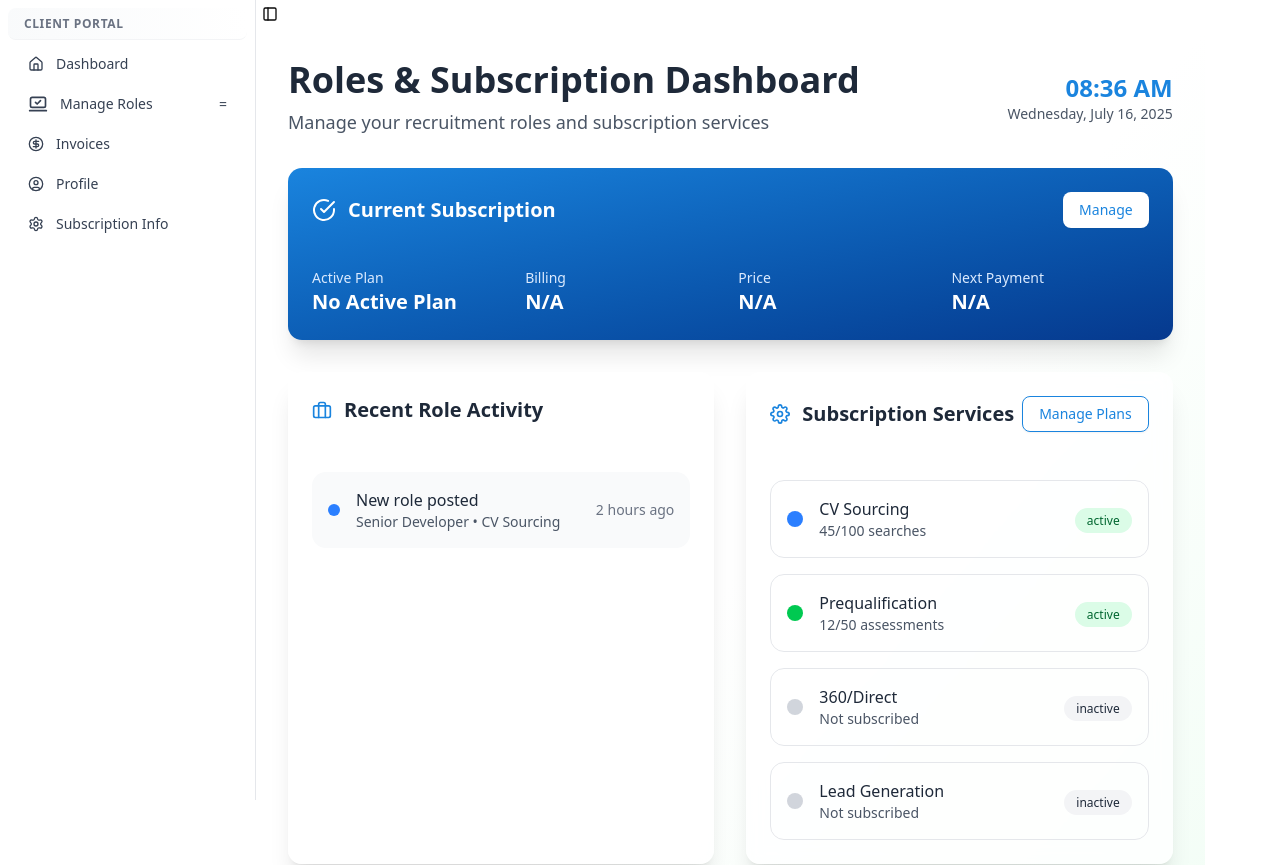
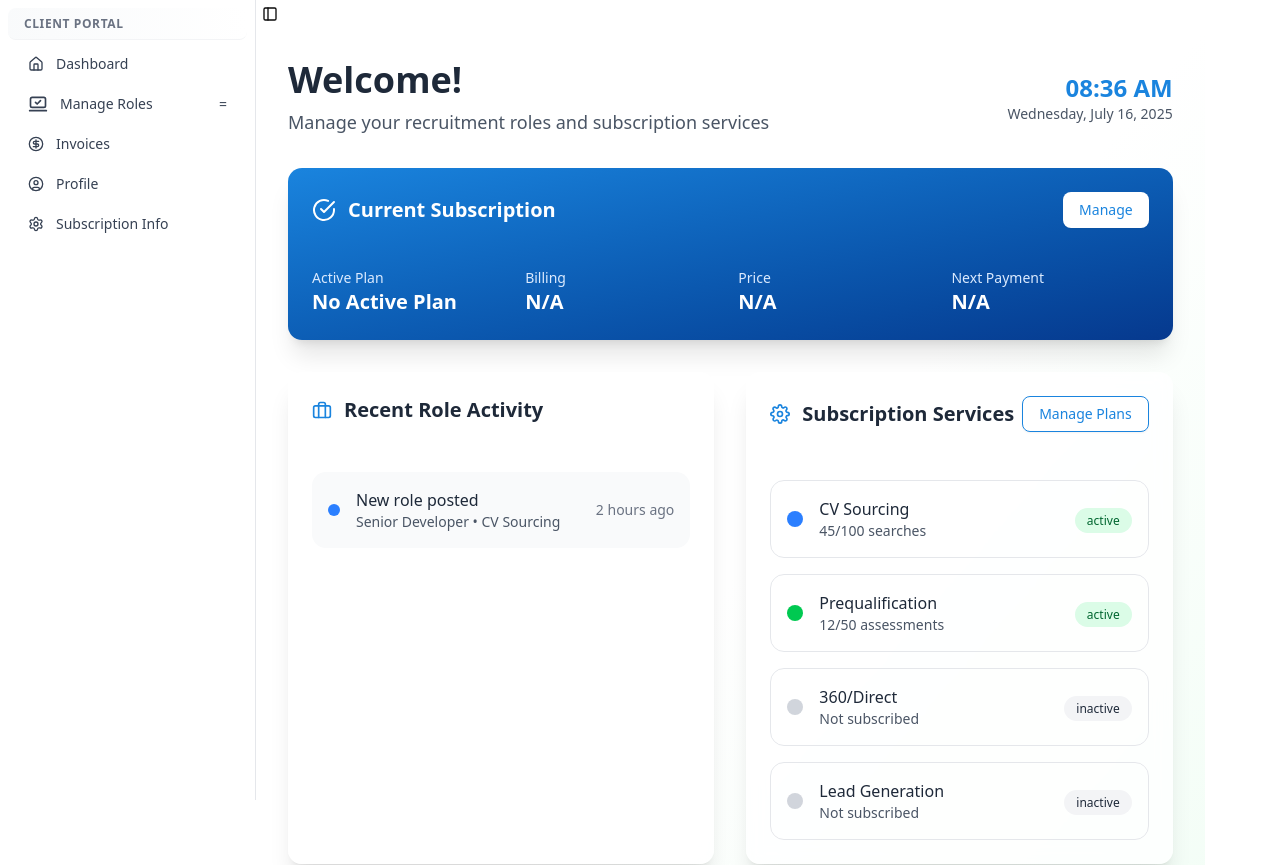
Before and after one commit to KHS338/ClientPortal-UOL, a Next.js app: page /dashboard in a window 1280 px wide. Shown: the top 865 px of the page. Built offline with nearby package versions, Linux system fonts and the light colour scheme.

Commit message:
Dashboard edit

```diff
--- a/src/app/dashboard/page.js
+++ b/src/app/dashboard/page.js
@@ -85,7 +85,7 @@ export default function DashboardPage() {
           <div className="flex flex-col md:flex-row md:items-center md:justify-between">
             <div>
               <h1 className="text-4xl font-bold text-gray-800 mb-2">
-                Roles & Subscription Dashboard
+                Welcome!
               </h1>
               <p className="text-lg text-gray-600">
                 Manage your recruitment roles and subscription services
```
